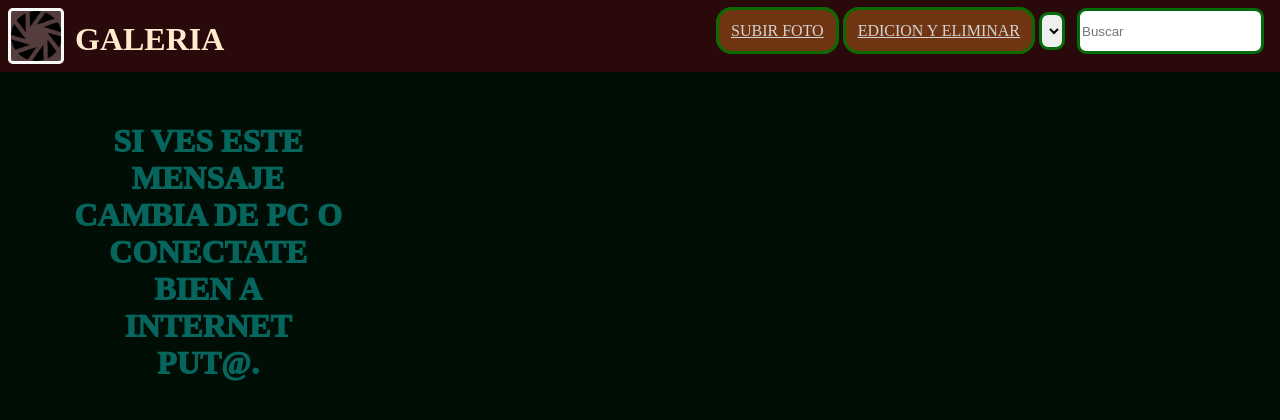
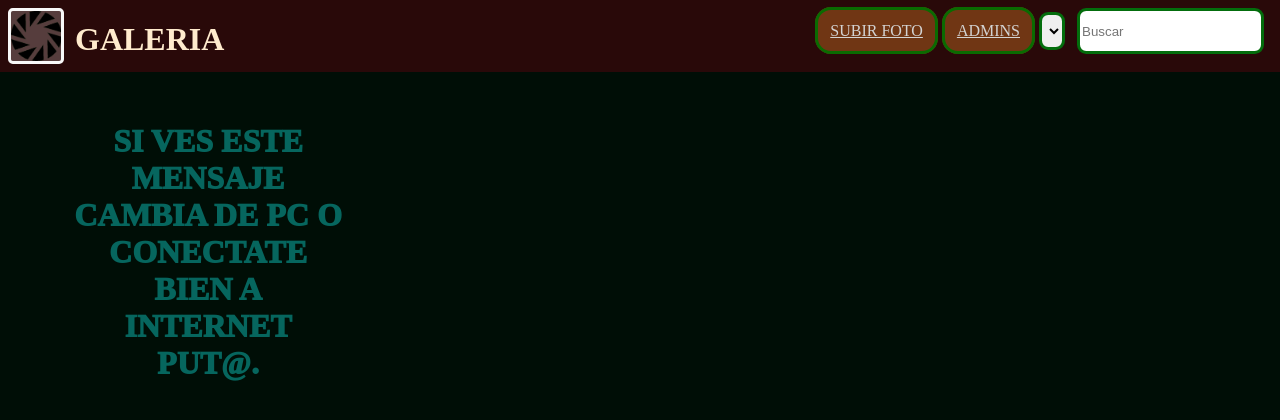
Before and after one commit to Yoav0akr/AKR-studios-gallery, a website: page index.html in a window 1280 px wide. Drawn offline with Linux system fonts and the light colour scheme; no server answers.

Commit message:
Add files via upload

```diff
--- a/index.html
+++ b/index.html
@@ -23,7 +23,7 @@
 
       <div class="ses">
         <a  class ="menu" href="upload.html">SUBIR FOTO</a>
-        <a class ="menu"href="./login_master.html">EDICION Y ELIMINAR</a>
+        <a class ="menu"href="./login_master.html">ADMINS</a>
         <select id="cats" name="cats" class ="menu">
         </select>
         <input  class ="menu" type="text" id="buscador" placeholder="Buscar" />
```
